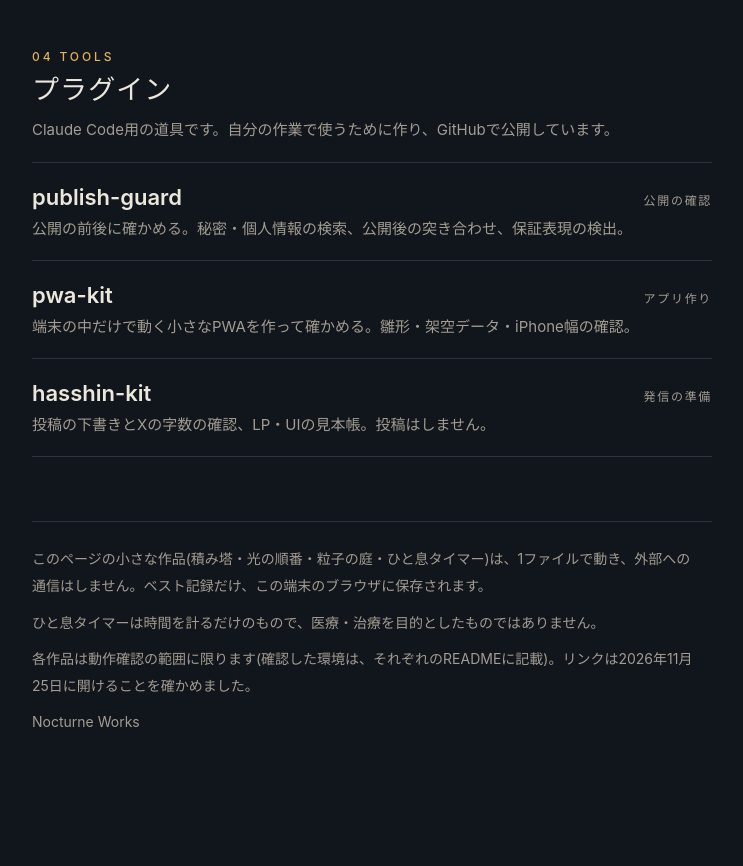
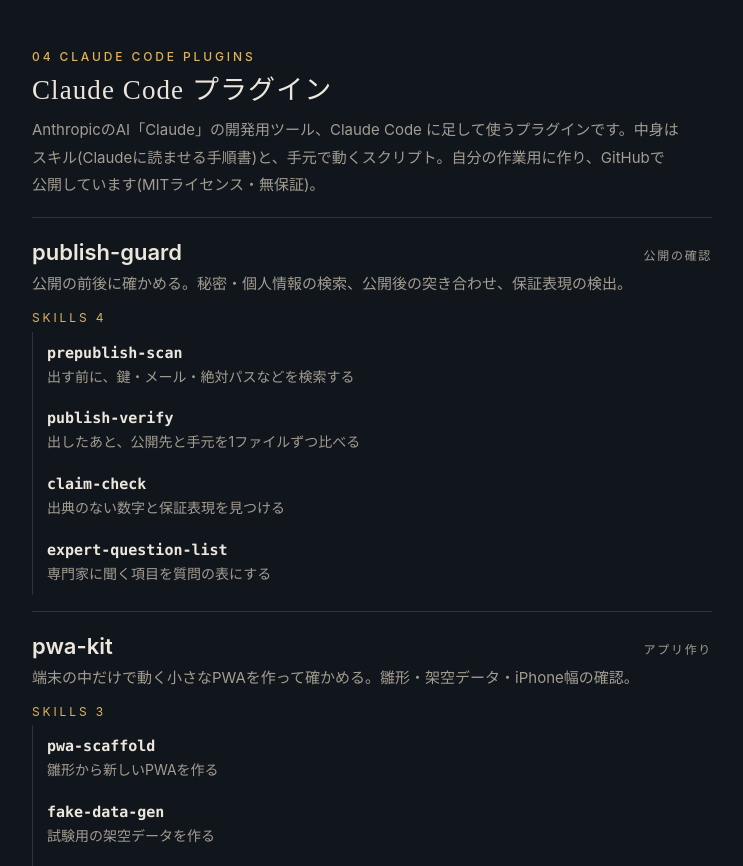
Before and after one commit to YHY-coding/fable-works, a plain HTML site: page index.html in a window 1280 px wide. Shown: the part 1934-2800 px from the top of the page, without its empty margins (268-1011 px from the left). Before the commit the page ends 2720 px from the top, so only its background shows below. Drawn offline with Linux system fonts and the light colour scheme.

Commit message:
プラグインの欄を Claude Code プラグインの一覧に(4つ・スキル11個へのリンクを追加)
Co-Authored-By: Claude Fable 5.2 <noreply@anthropic.com>

```diff
--- a/index.html
+++ b/index.html
@@ -33,6 +33,16 @@ li a{display:grid;grid-template-columns:1fr auto;gap:2px 16px;align-items:baseli
 .g{font-size:12px;letter-spacing:.14em;color:var(--mut);white-space:nowrap}
 li a::after{content:none}
 li a:hover .t,li a:active .t{color:var(--acc)}
+.pl{padding-bottom:16px}
+.pl>a.ph{padding-bottom:10px;min-height:0}
+.sk-h{margin:0 0 2px;font-size:12px;letter-spacing:.24em;color:var(--acc)}
+.sk{border-top:0}
+.sk li{border-bottom:0}
+.sk li a{display:block;padding:9px 0 9px 14px;min-height:44px;border-left:1px solid var(--line)}
+.sk code{display:block;font:600 15px/1.6 ui-monospace,Menlo,monospace;color:var(--fg)}
+.sk span{display:block;color:var(--mut);font-size:14px;line-height:1.7}
+.sk li a:hover code,.sk li a:active code{color:var(--acc)}
+.note{color:var(--mut);font-size:14px;margin:16px 0 0}
 a:focus-visible{outline:2px solid var(--acc);outline-offset:4px}
 footer{margin-top:56px;padding-top:24px;border-top:1px solid var(--line);color:var(--mut);font-size:14px;line-height:1.9}
 footer p{margin:0 0 10px}
@@ -46,7 +56,7 @@ h1,h2,.t,.d,p{word-break:auto-phrase;text-wrap:pretty}
   <h1>AIと作った、<br>ゲーム・アプリ・道具。</h1>
   <p class="lead">AI(Claude)に作ってもらったものを置いています。どれも、ブラウザでそのまま開けます。</p>
   <nav aria-label="ページ内">
-    <a href="#play">あそぶ</a><a href="#apps">アプリ</a><a href="#lp">LPの見本</a><a href="#plugins">プラグイン</a>
+    <a href="#play">あそぶ</a><a href="#apps">アプリ</a><a href="#lp">LPの見本</a><a href="#plugins">Claudeプラグイン</a>
   </nav>
 </header>
 <main>
@@ -81,13 +91,23 @@ h1,h2,.t,.d,p{word-break:auto-phrase;text-wrap:pretty}
 </section>
 
 <section id="plugins">
-  <h2><span class="k">04 TOOLS</span>プラグイン</h2>
-  <p class="sub">Claude Code用の道具です。自分の作業で使うために作り、GitHubで公開しています。</p>
+  <h2><span class="k">04 CLAUDE CODE PLUGINS</span>Claude Code プラグイン</h2>
+  <p class="sub">AnthropicのAI「Claude」の開発用ツール、Claude Code に足して使うプラグインです。中身はスキル(Claudeに読ませる手順書)と、手元で動くスクリプト。自分の作業用に作り、GitHubで公開しています(MITライセンス・無保証)。</p>
   <ul>
-    <li><a href="https://github.com/YHY-coding/publish-guard"><span class="t">publish-guard</span><span class="g">公開の確認</span><span class="d">公開の前後に確かめる。秘密・個人情報の検索、公開後の突き合わせ、保証表現の検出。</span></a></li>
-    <li><a href="https://github.com/YHY-coding/pwa-kit"><span class="t">pwa-kit</span><span class="g">アプリ作り</span><span class="d">端末の中だけで動く小さなPWAを作って確かめる。雛形・架空データ・iPhone幅の確認。</span></a></li>
-    <li><a href="https://github.com/YHY-coding/hasshin-kit"><span class="t">hasshin-kit</span><span class="g">発信の準備</span><span class="d">投稿の下書きとXの字数の確認、LP・UIの見本帳。投稿はしません。</span></a></li>
+    <li class="pl"><a class="ph" href="https://github.com/YHY-coding/publish-guard"><span class="t">publish-guard</span><span class="g">公開の確認</span><span class="d">公開の前後に確かめる。秘密・個人情報の検索、公開後の突き合わせ、保証表現の検出。</span></a>
+      <p class="sk-h">SKILLS 4</p>
+      <ul class="sk"><li><a href="https://github.com/YHY-coding/publish-guard/tree/main/skills/prepublish-scan"><code>prepublish-scan</code><span>出す前に、鍵・メール・絶対パスなどを検索する</span></a></li><li><a href="https://github.com/YHY-coding/publish-guard/tree/main/skills/publish-verify"><code>publish-verify</code><span>出したあと、公開先と手元を1ファイルずつ比べる</span></a></li><li><a href="https://github.com/YHY-coding/publish-guard/tree/main/skills/claim-check"><code>claim-check</code><span>出典のない数字と保証表現を見つける</span></a></li><li><a href="https://github.com/YHY-coding/publish-guard/tree/main/skills/expert-question-list"><code>expert-question-list</code><span>専門家に聞く項目を質問の表にする</span></a></li></ul></li>
+    <li class="pl"><a class="ph" href="https://github.com/YHY-coding/pwa-kit"><span class="t">pwa-kit</span><span class="g">アプリ作り</span><span class="d">端末の中だけで動く小さなPWAを作って確かめる。雛形・架空データ・iPhone幅の確認。</span></a>
+      <p class="sk-h">SKILLS 3</p>
+      <ul class="sk"><li><a href="https://github.com/YHY-coding/pwa-kit/tree/main/skills/pwa-scaffold"><code>pwa-scaffold</code><span>雛形から新しいPWAを作る</span></a></li><li><a href="https://github.com/YHY-coding/pwa-kit/tree/main/skills/fake-data-gen"><code>fake-data-gen</code><span>試験用の架空データを作る</span></a></li><li><a href="https://github.com/YHY-coding/pwa-kit/tree/main/skills/iphone-width-check"><code>iphone-width-check</code><span>幅375pxで、はみ出しを測る</span></a></li></ul></li>
+    <li class="pl"><a class="ph" href="https://github.com/YHY-coding/hasshin-kit"><span class="t">hasshin-kit</span><span class="g">発信の準備</span><span class="d">投稿の下書きとXの字数の確認、LP・UIの見本帳。投稿はしません。</span></a>
+      <p class="sk-h">SKILLS 2</p>
+      <ul class="sk"><li><a href="https://github.com/YHY-coding/hasshin-kit/tree/main/skills/post-draft"><code>post-draft</code><span>X・note・Instagramの下書きを書き、Xの字数を数える</span></a></li><li><a href="https://github.com/YHY-coding/hasshin-kit/tree/main/skills/lp-mihoncho"><code>lp-mihoncho</code><span>良いLP・UIの形を、出典つきで見本帳にためる</span></a></li></ul></li>
+    <li class="pl"><a class="ph" href="https://github.com/YHY-coding/decision-card"><span class="t">decision-card</span><span class="g">質問と報告</span><span class="d">Claudeからの質問を、スマホで答えられるカードにまとめる。報告の書式つき。</span></a>
+      <p class="sk-h">SKILLS 2</p>
+      <ul class="sk"><li><a href="https://github.com/YHY-coding/decision-card/tree/main/decision-card/skills/decision-card"><code>decision-card</code><span>質問・承認依頼を1件1枚のカードにする</span></a></li><li><a href="https://github.com/YHY-coding/decision-card/tree/main/decision-card/skills/clear-report"><code>clear-report</code><span>報告と依頼の書式をそろえる</span></a></li></ul></li>
   </ul>
+  <p class="note">プラグイン4つ、スキル11個。題名を押すとGitHubの説明(入れ方・確かめたこと・未確認のこと)が、スキル名を押すとその手順書が開きます。</p>
 </section>
 </main>
 <footer>
```
Also changed, not shown: 1 other file.
